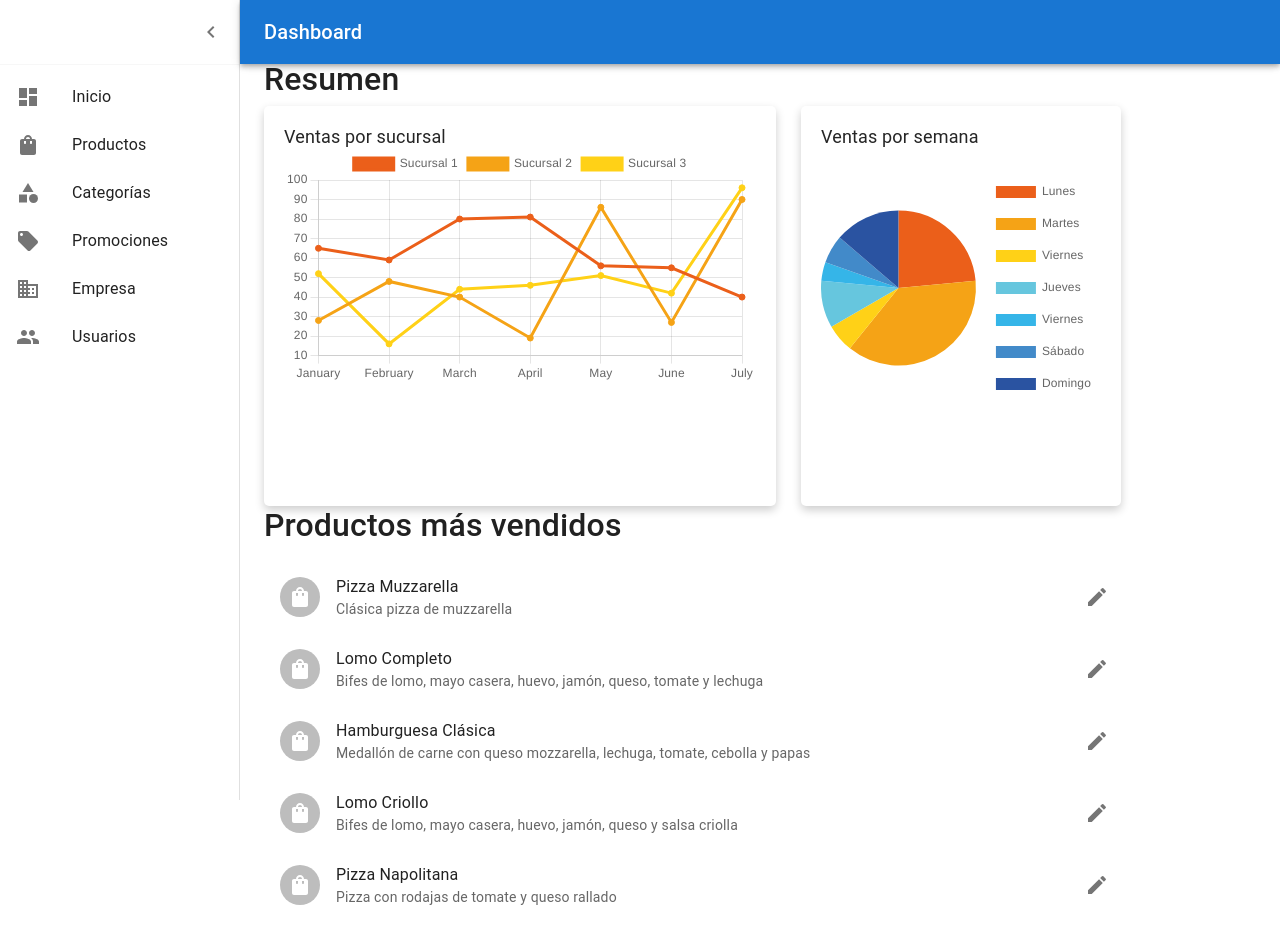
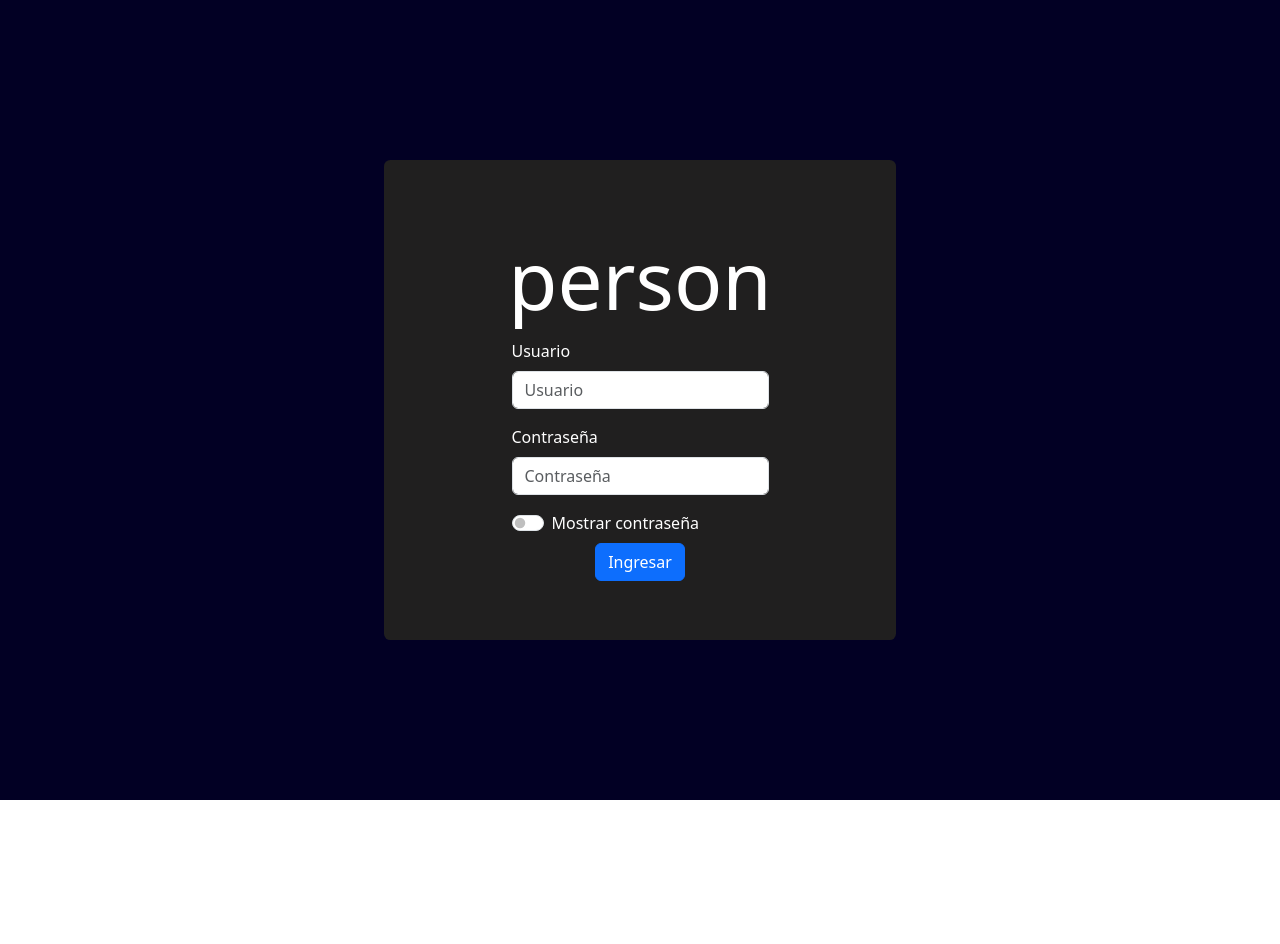
Before and after one commit to RamaFurtado/Dashboard, a React (Vite) app: page /login in a window 1280 px wide. Shown: the top 944 px of the page. After the commit the page ends 800 px from the top, so only its background shows below. Built offline with nearby package versions, Linux system fonts and the light colour scheme.

Commit message:
Pantalla Login

```diff
--- a/src/App.tsx
+++ b/src/App.tsx
@@ -1,16 +1,29 @@
 import 'bootstrap/dist/css/bootstrap.min.css';
 import { Box } from '@mui/material';
 import PersistentDrawerLeft from './components/ui/Sidebar/Sidebar.tsx';
-
+import { BrowserRouter, Routes, Route, Navigate } from 'react-router-dom';
+import Login from './components/pages/Login/Login.tsx';
 
 function App() {
   return (
-    <Box sx={{ display: 'flex' }}>
-      <PersistentDrawerLeft /> { }
-      <Box component="main" sx={{ flexGrow: 1, p: 3 }}>
-        { }
-      </Box>
-    </Box>
+    <BrowserRouter>
+      <Routes>
+        <Route path="/login" element={<Login />} />
+        <Route
+          path="/app"
+          element={
+            <Box sx={{ display: 'flex' }}>
+              <PersistentDrawerLeft />
+              <Box component="main" sx={{ flexGrow: 1, p: 3 }}>
+                {/* Aquí iría el contenido principal */}
+              </Box>
+            </Box>
+          }
+        />
+        <Route path="*" element={<Navigate to="/login" replace />} />
+      </Routes>
+    </BrowserRouter>
   );
 }
-export default App
+
+export default App;
--- /dev/null
+++ b/src/components/pages/Login/Login.module.css
@@ -0,0 +1,19 @@
+.containerLogin{
+    width: 100vw;
+    height: 100vh;
+    background: rgb(2,0,36);
+    display: flex;
+    align-items: center;
+    justify-content: center;
+}
+.containerForm{
+    background-color: rgb(32, 31, 31);
+    width: 40%;
+    height: 60%;
+    display: flex;
+    flex-direction: column;
+    justify-content: center;
+    align-items: center;
+    color: #fff;
+  border-radius: 0.4rem;
+}
--- /dev/null
+++ b/src/components/pages/Login/Login.tsx
@@ -0,0 +1,51 @@
+import { useState } from 'react';
+import { Button, Form } from 'react-bootstrap';
+import { useNavigate } from 'react-router-dom';
+import styles from './Login.module.css';
+
+const Login = () => {
+  const [showPass, setShowPass] = useState(false);
+  const navigate = useNavigate();
+
+  const handleLogin = () => {
+    // Aquí puedes agregar la lógica de autenticación
+    // Si la autenticación es exitosa, navega a "/app"
+    navigate('/app');
+  };
+
+  return (
+    <div className={styles.containerLogin}>
+      <div className={styles.containerForm}>
+        <span style={{ fontSize: '10vh' }} className="material-symbols-outlined">
+          person
+        </span>
+        <Form>
+          <Form.Group className="mb-3" controlId="exampleForm.ControlInput1">
+            <Form.Label>Usuario</Form.Label>
+            <Form.Control type="text" placeholder="Usuario" />
+          </Form.Group>
+          <Form.Group className="mb-3" controlId="exampleForm.ControlInput1">
+            <Form.Label>Contraseña</Form.Label>
+            <Form.Control
+              type={showPass ? 'text' : 'password'}
+              placeholder="Contraseña"
+            />
+          </Form.Group>
+          <Form.Check
+            type="switch"
+            onChange={() => setShowPass(!showPass)}
+            id="custom-switch"
+            label="Mostrar contraseña"
+          />
+          <div className="d-flex justify-content-center align-items-center mt-2">
+            <Button variant="primary" onClick={handleLogin}>
+              Ingresar
+            </Button>{' '}
+          </div>
+        </Form>
+      </div>
+    </div>
+  );
+};
+
+export default Login;
```
Also changed, not shown: src/hooks/useForm.ts (added, +26 -0 lines).
